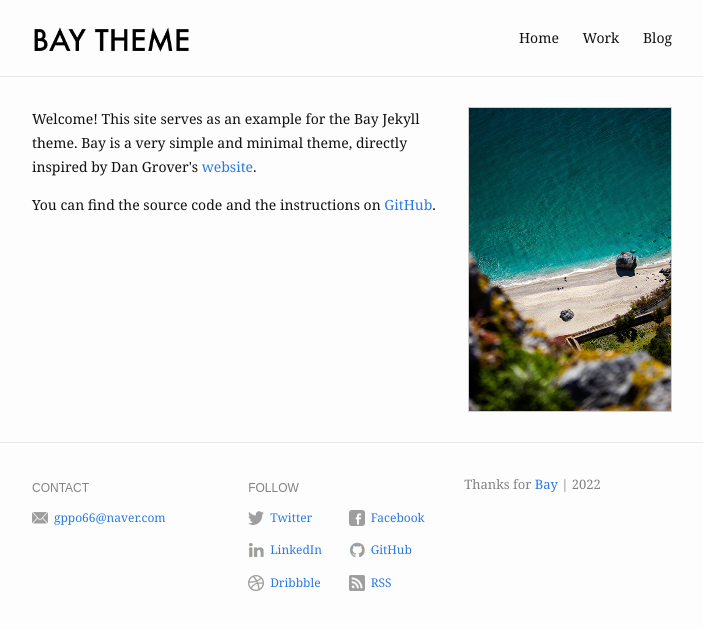
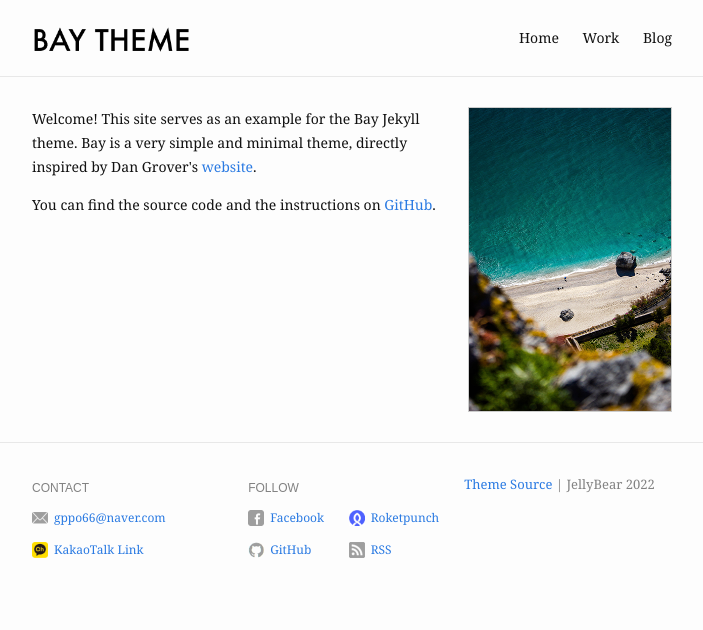
Before and after one commit to gppo66/gppo66.github.io, a Jekyll site: the page built from index.md, in a window 1280 px wide. Shown: the top 630 px of the page, without its empty margins (288-991 px from the left). Built offline with Jekyll 4.4.1, drawn with Linux system fonts in a browser that asks for light colours.

Commit message:
update MainPage

```diff
--- a/_config.yml
+++ b/_config.yml
@@ -22,19 +22,17 @@ footer:
     - name: Email
       value: gppo66@naver.com
       link: mailto:gppo66@naver.com
+    - name: Kakaotalk
+      value: KakaoTalk Link
+      link: https://open.kakao.com/o/siRHhK4d
 
   follow:
-    - name: Twitter
-      link: http://twitter.com/YourTwitterUsername
-      username: "@YourTwitterUsername"
     - name: Facebook
-      link: http://facebook.com/YourFacebookUsername
-    - name: LinkedIn
-      link: http://linkedin.com/in/YourLinkedInUsername
+      link: https://www.facebook.com/parkgyeonghun
+    - name: Roketpunch
+      link: https://www.rocketpunch.com/@gppo66
     - name: GitHub
-      link: http://github.com/YourGitHubUsername
-    - name: Dribbble
-      link: https://dribbble.com/YourDribbbleUsername
+      link: http://github.com/gppo66
     - name: RSS
       link: /feed.xml
 
--- a/_includes/draft-banner.html
+++ b/_includes/draft-banner.html
@@ -1,7 +1,6 @@
 <div class="draft-banner">
   <strong>
-    &#x26D4;&nbsp;
-    This is a draft of a post coming to
+    &#x26D4;&nbsp; This is a draft of a post coming to
     <a href="{{ site.url }}">{{ site.url }}</a>. Please do not share yet.
     &nbsp;&#x26D4;
   </strong>
--- a/_includes/footer.html
+++ b/_includes/footer.html
@@ -52,13 +52,11 @@
       {% if site.footer.show_powered_by == true %}
       <div class="footer-col footer-col-3 powered-by">
         <p>
-          Thanks for <a href="https://github.com/eliottvincent/bay">Bay</a> | {{
-          'now' | date: "%Y" }}
+          <a href="https://github.com/eliottvincent/bay">Theme Source</a> |
+          JellyBear {{ 'now' | date: "%Y" }}
         </p>
       </div>
       {% endif %}
     </div>
   </div>
 </footer>
-
-{% include wechat-widget.html %}
--- a/_includes/wechat-widget.html
+++ /dev/null
@@ -1,16 +0,0 @@
-{% for contact in site.footer.contact %}
-  {% if contact.name == 'WeChat' %}
-    {% assign wechat_username = contact.value %}
-    {% break %}
-  {% endif %}
-{% endfor %}
-
-{% if wechat_username %}
-  <div id="wechat-widget">
-    <p>
-      Find me on WeChat with the ID <strong>{{ wechat_username }}</strong>, or scan my QR code:
-    </p>
-
-    <img src="{{ "/assets/img/wechat-qr-code.png" | absolute_url }}" alt="QR code" id="qr-code" />
-  </div>
-{% endif %}
```
Also changed, not shown: assets/img/icons/Roketpunch.png (added), assets/img/icons/kakaotalk.png (added), 10 other files.
